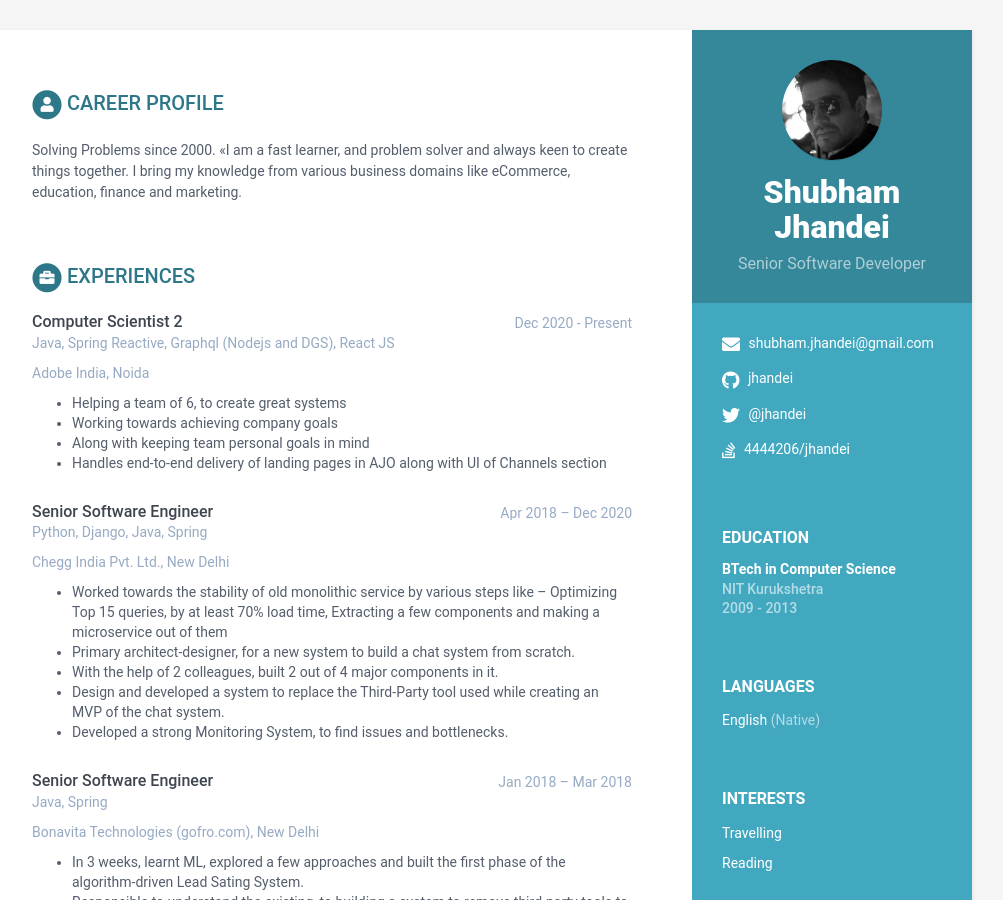
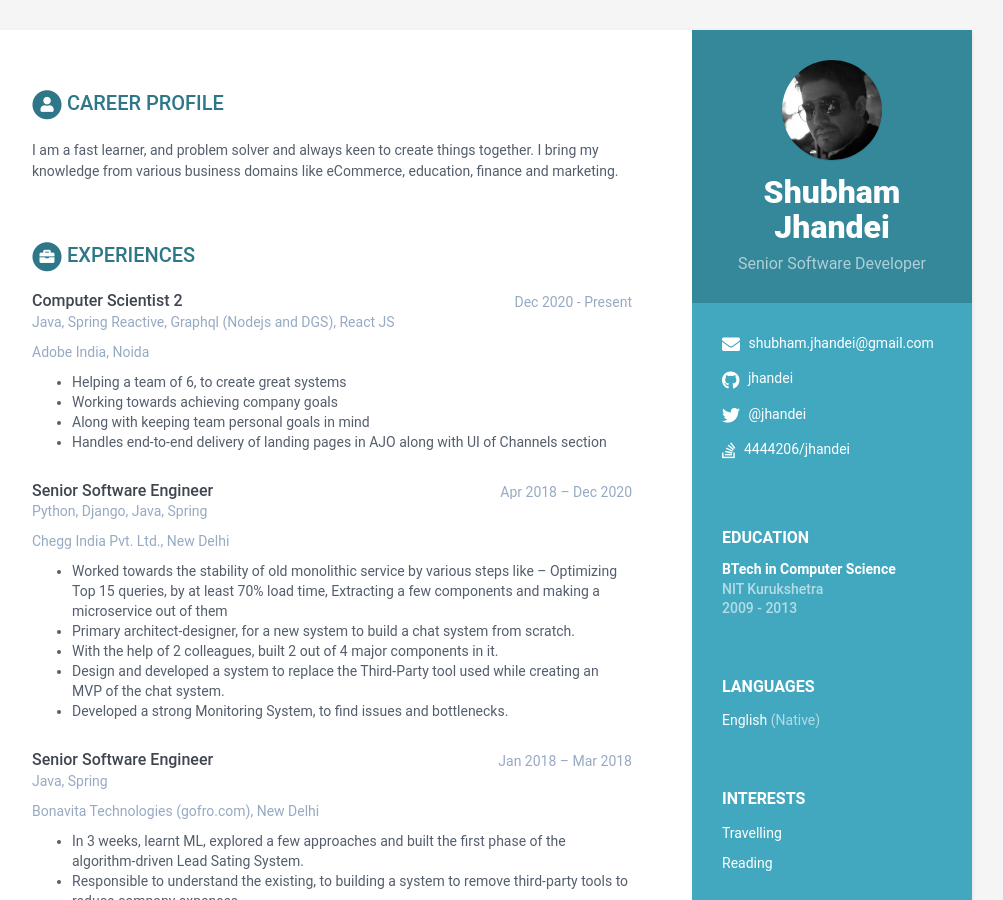
Before and after one commit to jhandei/shubham, a Jekyll site: the page built from index.html, in a window 1280 px wide and 900 px high. Shown: the whole window, without its empty margins (168-1171 px from the left). Built offline with Jekyll 4.4.1, drawn with Linux system fonts in a browser that asks for light colours.

Commit message:
updating description

```diff
--- a/_data/data.yml
+++ b/_data/data.yml
@@ -38,7 +38,7 @@ sidebar:
 career-profile:
     title: Career Profile
     summary: |
-      Solving Problems since 2000. «I am a fast learner, and problem solver and always keen to create things together. I bring my knowledge from various business domains like eCommerce, education, finance and marketing.
+      I am a fast learner, and problem solver and always keen to create things together. I bring my knowledge from various business domains like eCommerce, education, finance and marketing.
 
 education:
     - degree: BTech in Computer Science
```
